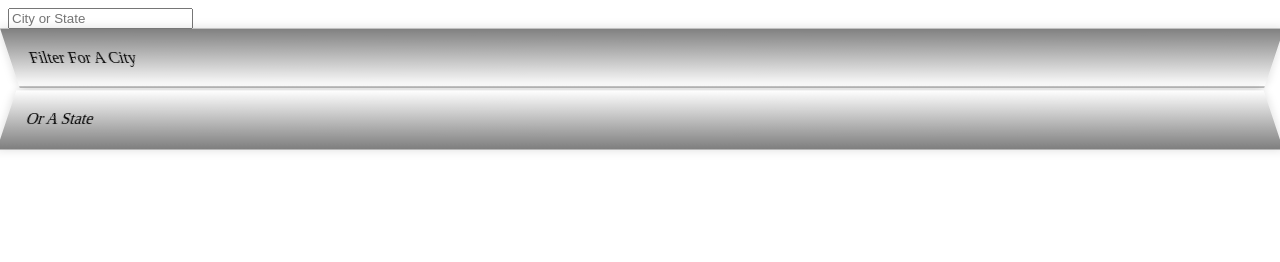
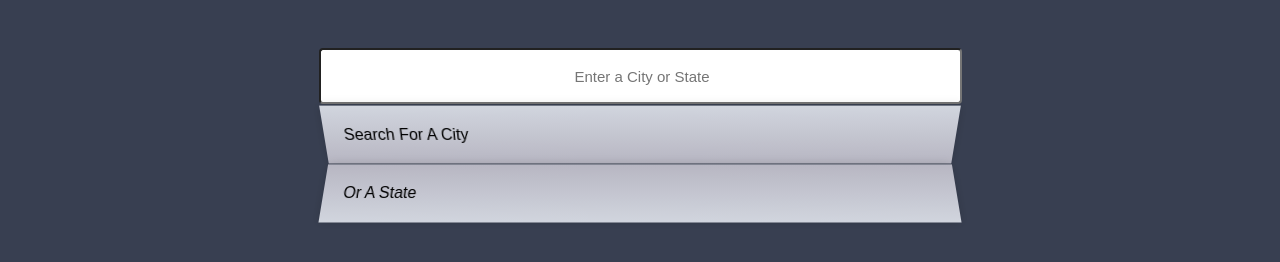
Before and after one commit to adriennehein/ajax-search, a plain HTML site: page index.html in a window 1280 px wide. Drawn offline with Linux system fonts and the light colour scheme; no server answers.

Commit message:
styled up

```diff
--- a/index.html
+++ b/index.html
@@ -7,9 +7,9 @@
   </head>
   <body>
     <form>
-      <input type="text" name="city" class="search" placeholder="City or State">
+      <input type="text" name="city" class="search" placeholder="Enter a City or State">
       <ul class="suggestions">
-        <li>Filter for a city</li>
+        <li>Search for a city</li>
         <li>or a state</li>
       </ul>
     </form>
--- a/style.css
+++ b/style.css
@@ -1,5 +1,26 @@
+body {
+  background: #383F51;
+  font-family: "Arial", Times, serif;
+}
+
+form {
+  width: 50%;
+  margin: 0 auto;
+}
+
+input {
+  height: 50px;
+  width: 100%;
+  box-shadow: none;
+  border-radius: 4px;
+  margin-top: 40px;
+  transform: translateX(-5px);
+  font-size: 15px;
+  padding-left: 5px;
+  text-align: center;
+}
 .h1 {
-  background-color: blue;
+  background-color: #EF959D;
 }
 
 .suggestions {
@@ -11,7 +32,7 @@
 .suggestions li {
   background: white;
   list-style: none;
-  border-bottom: 1px solid gray;
+  /* border-bottom: 1px solid gray; */
   box-shadow: 0 0 10px rgba(0, 0, 0, 0.14);
   margin: 0;
   padding: 20px;
@@ -23,10 +44,10 @@
 
 .suggestions li:nth-child(even) {
   transform: perspective(100px) rotateX(3deg) translateY(2px) scale(1.001);
-  background: linear-gradient(to bottom, white 0%, gray 100%);
+  background: linear-gradient(to top, #D1D5DE 0%, #B7B6C2 100%);
 }
 /* translate move up/down left/right */
 .suggestions li:nth-child(odd) {
-  transform: perspective(100px) rotateX(-3deg) translateX(2px);
-  background: linear-gradient(to top, white 0%, gray 100%);
+  transform: perspective(100px) rotateX(-3deg) translateY(2px) scale(1.001);
+  background: linear-gradient(to bottom, #D1D5DE 0%, #B7B6C2 100%);
 }
```
